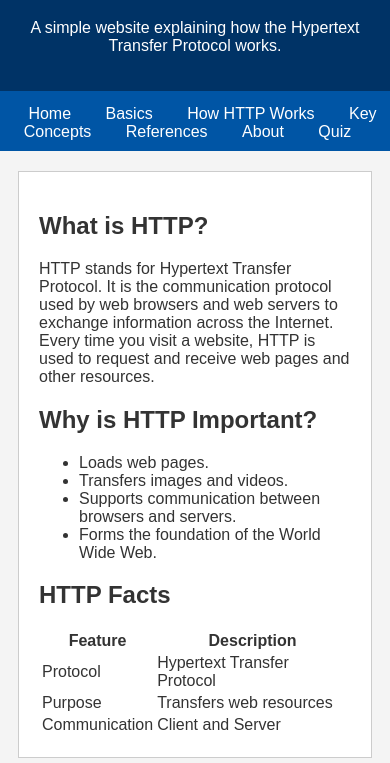
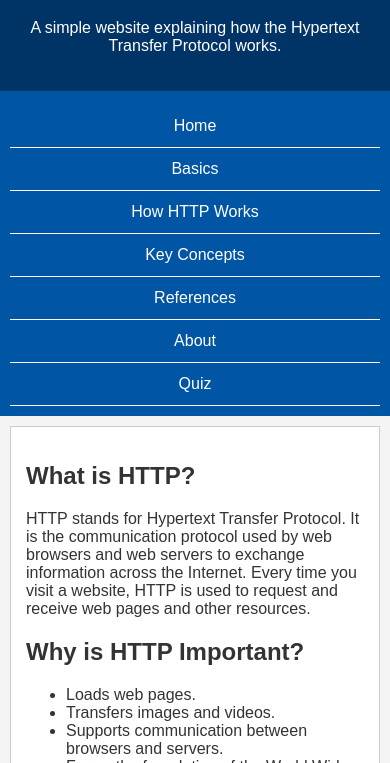
Before and after one commit to darrhonh/IT-3203, a plain HTML site: page basics.html in a window 390 px wide. Shown: the part 81-844 px from the top of the page. Drawn offline with Linux system fonts and the light colour scheme.

Commit message:
Update style.css

```diff
--- a/style.css
+++ b/style.css
@@ -1,4 +1,3 @@
-/* General page style */
 
 body {
     font-family: Arial, sans-serif;
@@ -34,6 +33,8 @@ nav a {
     color: white;
     text-decoration: none;
     margin: 15px;
+    padding: 8px;
+    display: inline-block;
 }
 
 /* Hover effect */
@@ -71,6 +72,26 @@ main {
     flex: 1;
 }
 
+/* Images */
+
+img {
+    max-width: 100%;
+    height: auto;
+}
+
+/* Tables */
+
+table {
+    width: 100%;
+    border-collapse: collapse;
+}
+
+th,
+td {
+    border: 1px solid #999999;
+    padding: 10px;
+}
+
 /* Footer */
 
 footer {
@@ -83,6 +104,7 @@ footer {
 footer a {
     color: white;
 }
+
 /* Quiz questions */
 
 .question {
@@ -158,3 +180,63 @@ footer a {
     padding: 15px;
     margin-bottom: 15px;
 }
+
+/* Tablet screen */
+
+@media screen and (max-width: 900px) {
+
+    main {
+        width: 90%;
+    }
+
+    .flex-box {
+        flex-direction: column;
+    }
+
+    img {
+        max-width: 100%;
+    }
+
+    table {
+        width: 100%;
+    }
+
+}
+
+/* Mobile phone screen */
+
+@media screen and (max-width: 600px) {
+
+    nav a {
+        display: block;
+        margin: 0;
+        padding: 12px;
+        border-bottom: 1px solid white;
+    }
+
+    main {
+        width: auto;
+        margin: 10px;
+        padding: 15px;
+    }
+
+    .flex-box {
+        flex-direction: column;
+    }
+
+    table {
+        display: block;
+        overflow-x: auto;
+    }
+
+    .question input[type="text"] {
+        width: 100%;
+    }
+
+    .quiz-buttons button {
+        display: block;
+        width: 100%;
+        margin: 10px 0;
+    }
+
+}
```
